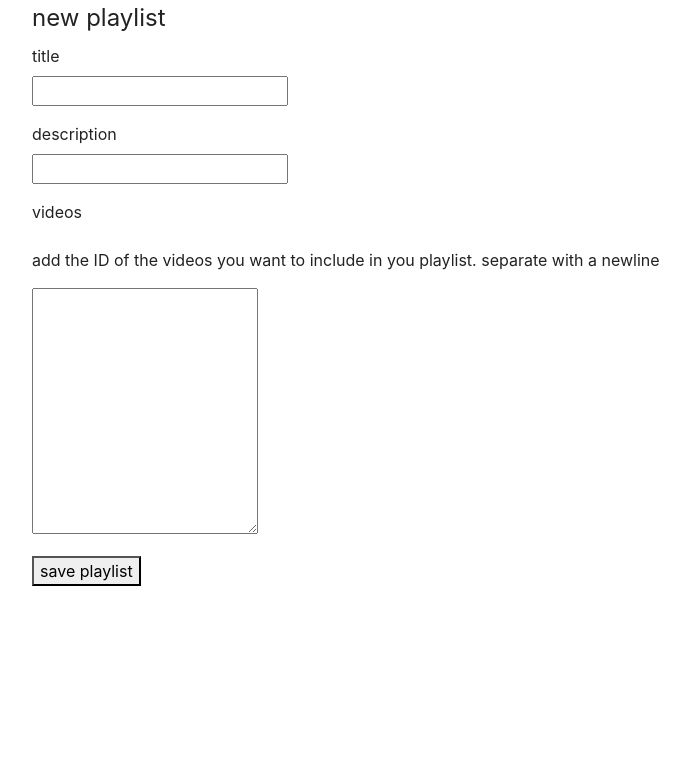
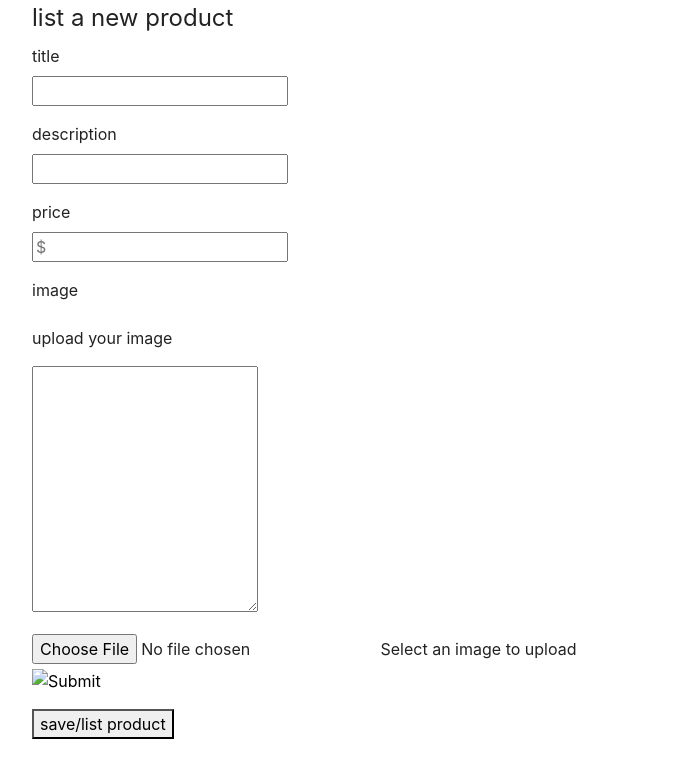
Before and after one commit to vladyslavnUA/wearoid, a Flask app: page /products/new in a window 1280 px wide. Shown: the top 778 px of the page, without its empty margins (53-743 px from the left). Run offline with Flask 2, Linux system fonts and the light colour scheme; some libraries are stand-ins or nearby versions; some web fonts are replaced.

Commit message:
updated new product page

```diff
--- a/templates/products_new.html
+++ b/templates/products_new.html
@@ -1,9 +1,9 @@
 {% extends 'base.html' %}
 
 {% block content %}
-<form method='POST' action='/playlists'>
+<form method='POST' action='/products'>
     <fieldset>
-        <legend>new playlist</legend>
+        <legend>list a new product</legend>
         <p>
             <label for='title'>title</label><br>
             <input type='text' name='title' />
@@ -13,15 +13,22 @@
             <input type='text' name='description' />
         </p>
         <p>
-            <label for='playlist-video-ids'>videos</label><br>
-            <p>add the ID of the videos you want to include in you playlist. separate with a newline</p>
+            <label for='price'>price</label><br>
+            <input type='text' name='price' placeholder="$"/>
+        </p>
+        <p>
+            <label for='image'>image</label><br>
+            <p>upload your image</p>
             <textarea id='playlist-video-ids' name='video_ids' rows='10'></textarea>
+        </p>
+        <p>
+        <input type="file" name="image" value="image" id="image"> <label for="image"> Select an image to upload</label> <br><input type="image" src=" " alt="Submit" width="100">
         </p>
     </fieldset>
 
     <!-- button -->
     <p>
-        <button type='submit'>save playlist</button>
+        <button type='submit'>save/list product</button>
     </p>
 </form>
 {% endblock %}
```
